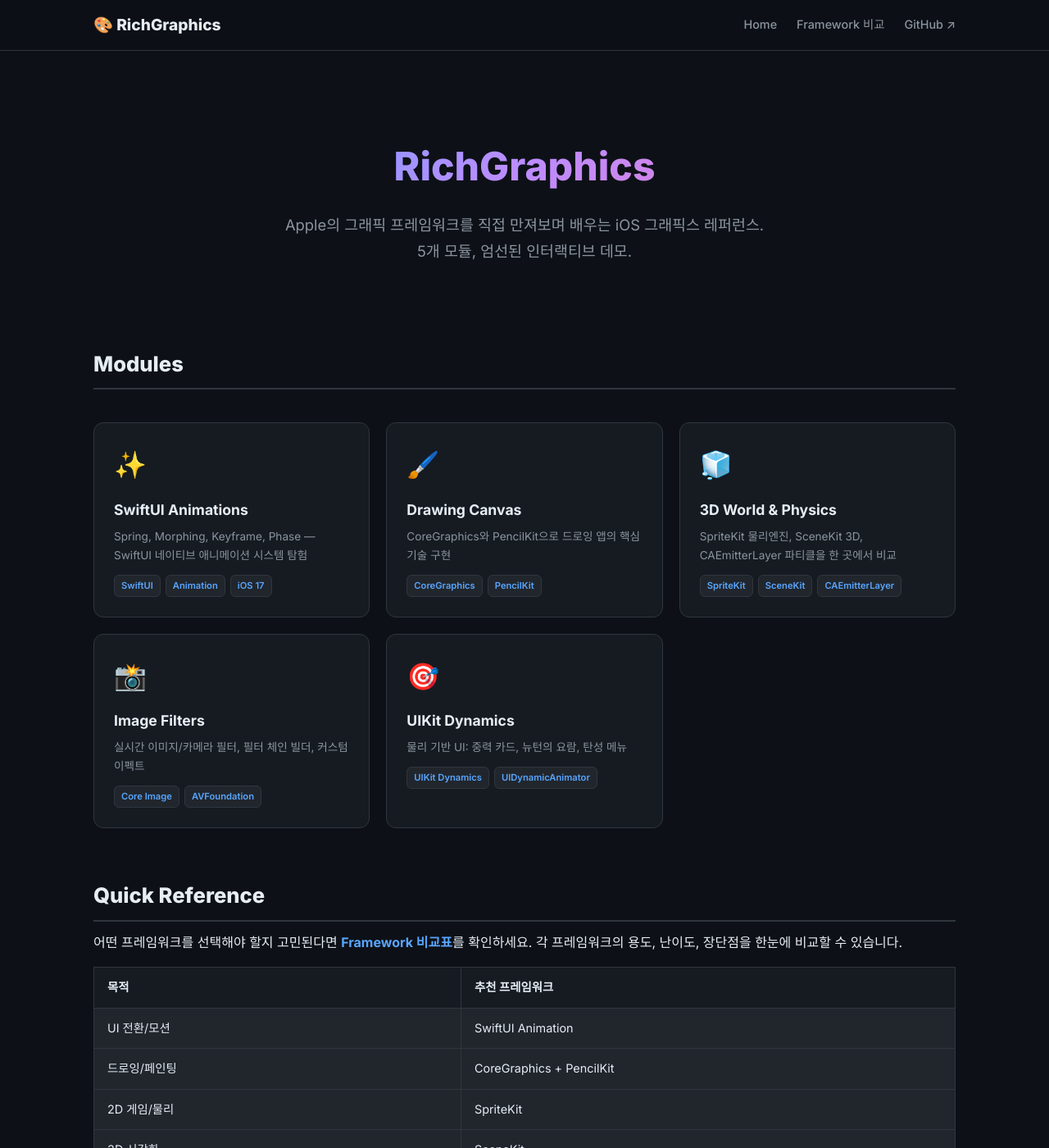
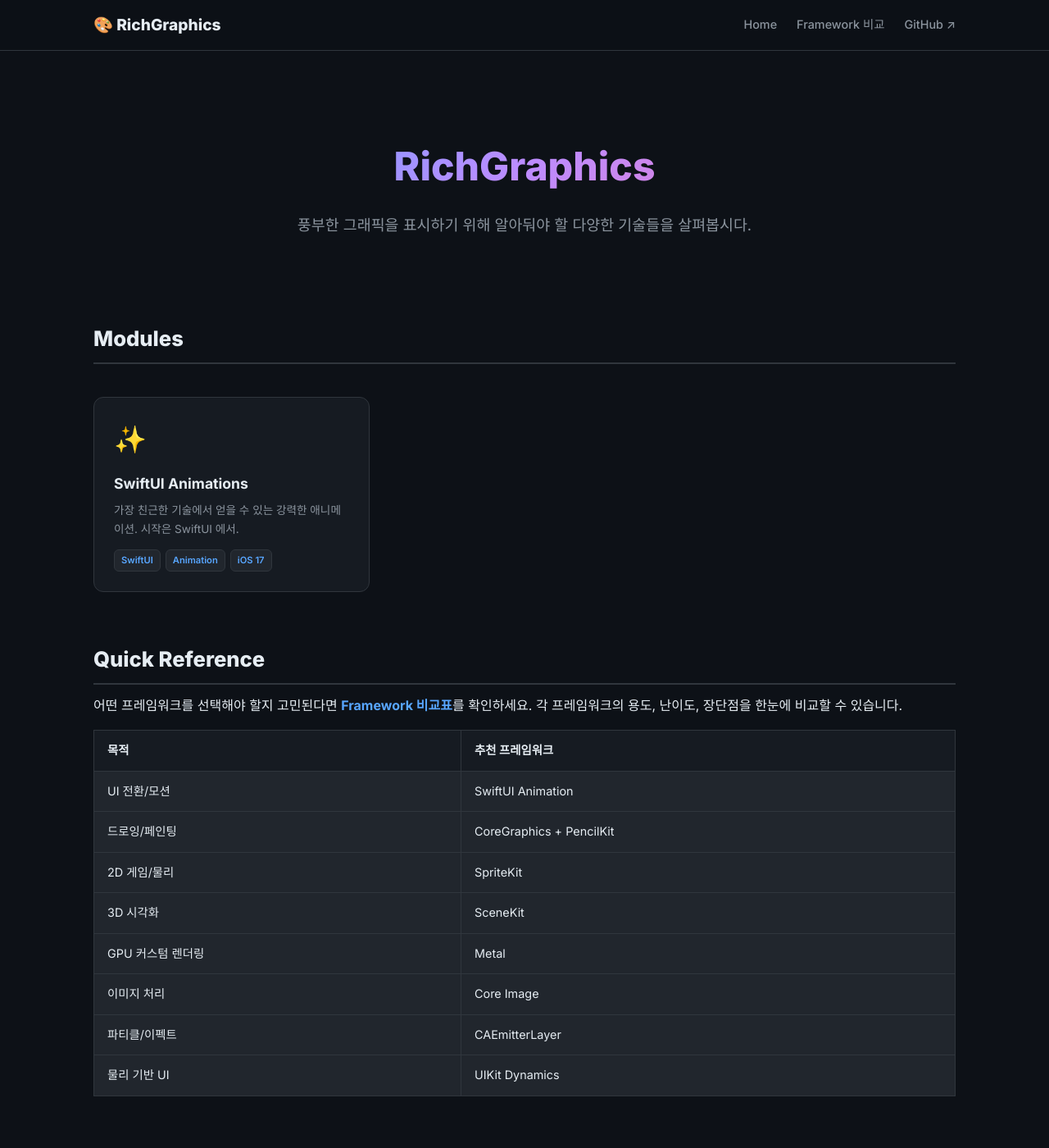
Before and after one commit to lingostar/RichGraphics, a Jekyll site: the page built from docs/index.md, in a window 1280 px wide and 1400 px high. Shown: the whole window at 82% size. Built offline with Jekyll 4.4.1, drawn with Linux system fonts in a browser that asks for light colours.

Commit message:
docs: trim home page descriptions and keep only SwiftUI Animations card
- Hero text replaced with broader framing about graphics technologies.
- Per-card descriptions reworded with more conversational tone.
- Drawing Canvas, 3D World & Physics, Image Filters, UIKit Dynamics
  cards removed from the home grid (kept only SwiftUI Animations).
  The detail pages for the other modules still exist on disk and remain
  reachable via direct URL or the Quick Reference table; they are just
  no longer surfaced as cards on the landing page.

Co-Authored-By: Claude Opus 4.6 (1M context) <noreply@anthropic.com>

```diff
--- a/docs/index.md
+++ b/docs/index.md
@@ -5,7 +5,7 @@ title: Home
 
 <div class="hero">
   <h1>RichGraphics</h1>
-  <p>Apple의 그래픽 프레임워크를 직접 만져보며 배우는 iOS 그래픽스 레퍼런스. 5개 모듈, 엄선된 인터랙티브 데모.</p>
+  <p>풍부한 그래픽을 표시하기 위해 알아둬야 할 다양한 기술들을 살펴봅시다.</p>
 </div>
 
 <h2 class="section-title">Modules</h2>
@@ -15,52 +15,11 @@ title: Home
   <a href="{{ '/modules/swiftui-animations' | relative_url }}" class="module-card">
     <div class="card-icon">✨</div>
     <h3>SwiftUI Animations</h3>
-    <p>Spring, Morphing, Keyframe, Phase — SwiftUI 네이티브 애니메이션 시스템 탐험</p>
+    <p>가장 친근한 기술에서 얻을 수 있는 강력한 애니메이션. 시작은 SwiftUI 에서.</p>
     <div class="tech-tags">
       <span class="tech-tag">SwiftUI</span>
       <span class="tech-tag">Animation</span>
       <span class="tech-tag">iOS 17</span>
-    </div>
-  </a>
-
-  <a href="{{ '/modules/drawing-canvas' | relative_url }}" class="module-card">
-    <div class="card-icon">🖌️</div>
-    <h3>Drawing Canvas</h3>
-    <p>CoreGraphics와 PencilKit으로 드로잉 앱의 핵심 기술 구현</p>
-    <div class="tech-tags">
-      <span class="tech-tag">CoreGraphics</span>
-      <span class="tech-tag">PencilKit</span>
-    </div>
-  </a>
-
-  <a href="{{ '/modules/3d-world-and-physics' | relative_url }}" class="module-card">
-    <div class="card-icon">🧊</div>
-    <h3>3D World & Physics</h3>
-    <p>SpriteKit 물리엔진, SceneKit 3D, CAEmitterLayer 파티클을 한 곳에서 비교</p>
-    <div class="tech-tags">
-      <span class="tech-tag">SpriteKit</span>
-      <span class="tech-tag">SceneKit</span>
-      <span class="tech-tag">CAEmitterLayer</span>
-    </div>
-  </a>
-
-  <a href="{{ '/modules/image-filters' | relative_url }}" class="module-card">
-    <div class="card-icon">📸</div>
-    <h3>Image Filters</h3>
-    <p>실시간 이미지/카메라 필터, 필터 체인 빌더, 커스텀 이펙트</p>
-    <div class="tech-tags">
-      <span class="tech-tag">Core Image</span>
-      <span class="tech-tag">AVFoundation</span>
-    </div>
-  </a>
-
-  <a href="{{ '/modules/uikit-dynamics' | relative_url }}" class="module-card">
-    <div class="card-icon">🎯</div>
-    <h3>UIKit Dynamics</h3>
-    <p>물리 기반 UI: 중력 카드, 뉴턴의 요람, 탄성 메뉴</p>
-    <div class="tech-tags">
-      <span class="tech-tag">UIKit Dynamics</span>
-      <span class="tech-tag">UIDynamicAnimator</span>
     </div>
   </a>
 
```
